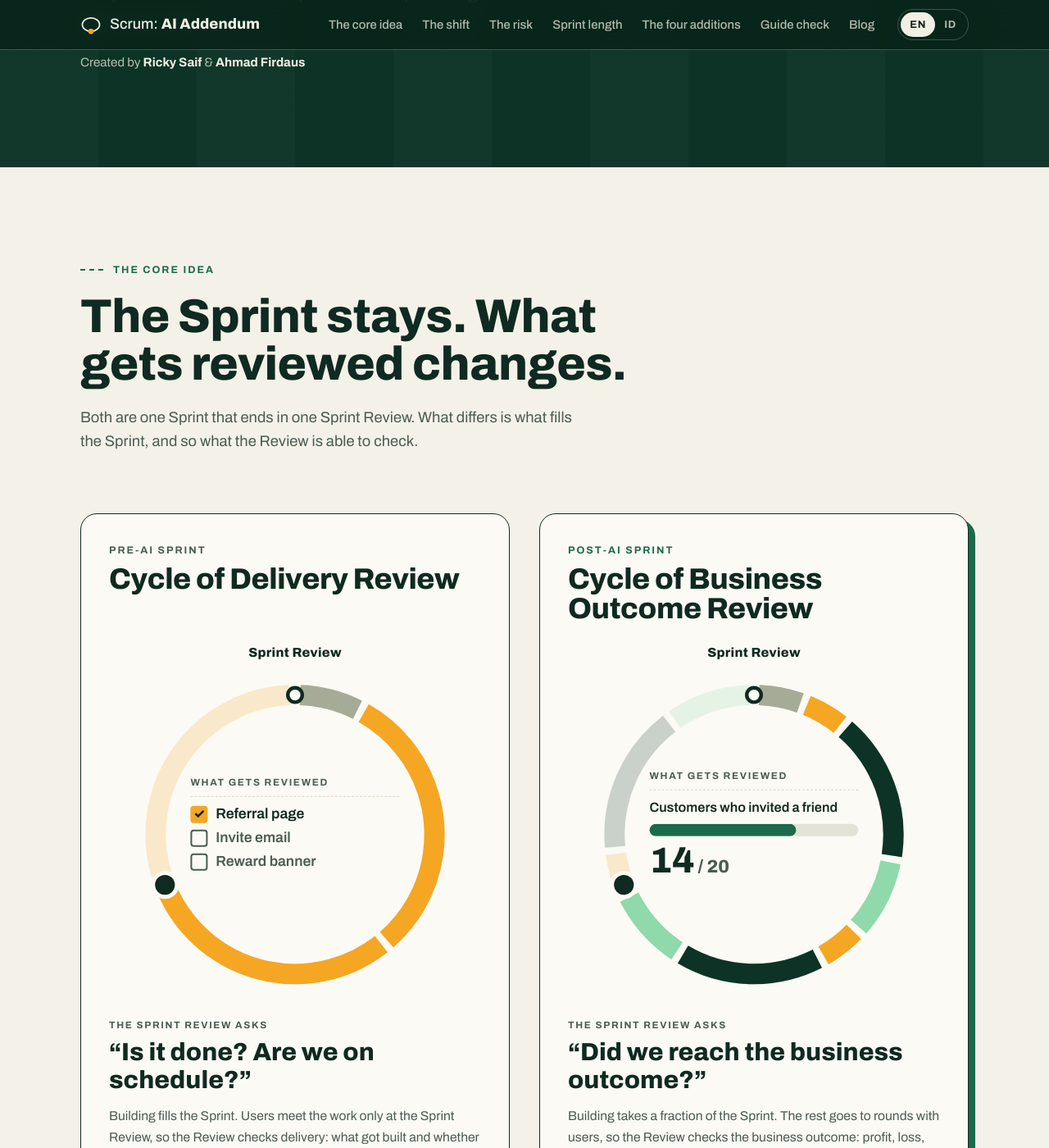
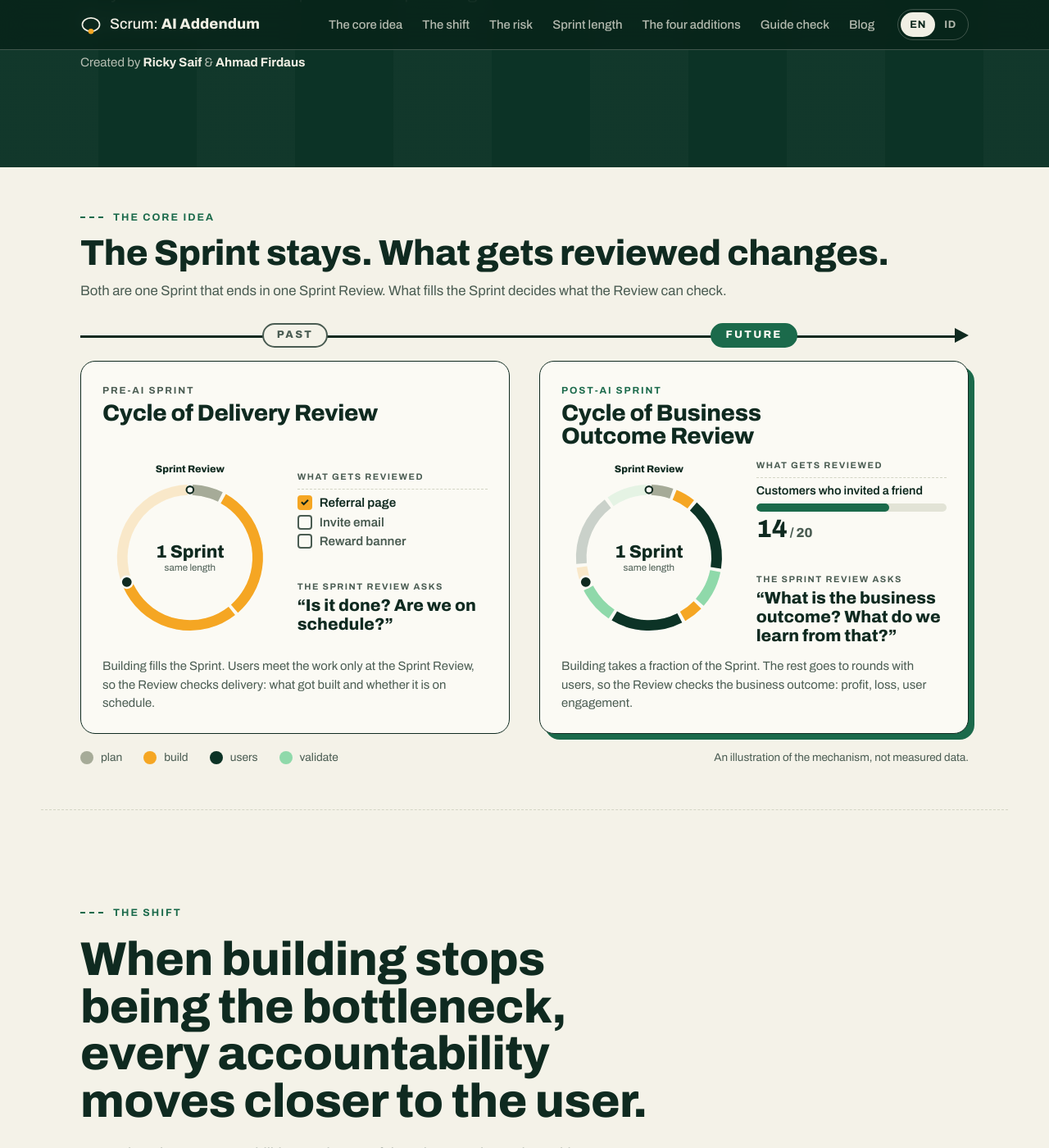
Before and after one commit to rizkysyaiful/scrum-ai-addendum, a Jekyll site: the page built from index.html, in a window 1280 px wide and 1400 px high, scrolled down 741 px. Shown: the whole window at 82% size. Built offline with Jekyll 4.4.1, drawn with Linux system fonts in a browser that asks for light colours.

Commit message:
Fit The core idea on one screen, add Past/Future arrow, new review question
Co-Authored-By: Claude Opus 5.5 <noreply@anthropic.com>

```diff
--- a/_data/en.yml
+++ b/_data/en.yml
@@ -40,8 +40,12 @@ core:
   kicker: "The core idea"
   title: "The Sprint stays. What gets reviewed changes."
   intro: >-
-    Both are one Sprint that ends in one Sprint Review. What differs is what
-    fills the Sprint, and so what the Review is able to check.
+    Both are one Sprint that ends in one Sprint Review. What fills the Sprint
+    decides what the Review can check.
+  past: "Past"
+  future: "Future"
+  one_sprint: "1 Sprint"
+  same_length: "same length"
   top: "Sprint Review"
   reviewed: "What gets reviewed"
   asks: "The Sprint Review asks"
@@ -59,7 +63,7 @@ core:
     label: "A Sprint of the same length drawn as a cycle. Building is short; three rounds of building, users and validation fill the Sprint, and the Sprint Review checks whether the business outcome was reached."
     metric: "Customers who invited a friend"
     result: "Business outcome reached ✓"
-    question: "“Did we reach the business outcome?”"
+    question: "“What is the business outcome? What do we learn from that?”"
     body: "Building takes a fraction of the Sprint. The rest goes to rounds with users, so the Review checks the business outcome: profit, loss, user engagement."
   legend:
     plan: "plan"
--- a/_layouts/home.html
+++ b/_layouts/home.html
@@ -31,18 +31,26 @@ layout: default
 
 <section class="core paper" id="core">
   <div class="wrap">
-    <header class="sec-head reveal">
+    <header class="sec-head core-head reveal">
       <p class="kicker">{{ t.core.kicker }}</p>
       <h2>{{ t.core.title }}</h2>
       <p class="sec-intro">{{ t.core.intro }}</p>
     </header>
+    <div class="timeline reveal" aria-hidden="true">
+      <span class="tl-label tl-past">{{ t.core.past }}</span>
+      <span class="tl-label tl-future">{{ t.core.future }}</span>
+    </div>
     <div class="core-grid" id="cycles">
       <article class="cyc cyc-pre reveal">
-        <p class="cyc-era">{{ t.core.pre.era }}</p>
+        <p class="cyc-era"><span class="cyc-when">{{ t.core.past }}</span>{{ t.core.pre.era }}</p>
         <h3>{{ t.core.pre.title }}</h3>
+        <div class="cyc-main">
           <div class="cyc-ring" role="img" aria-label="{{ t.core.pre.label }}">
             {% include cycle-ring.html spec="plan,0.6,7.4|build,8.2,38.6|build,39.4,69.4|build,70.2,99.4" %}
             <p class="cr-top">{{ t.core.top }}</p>
+            <p class="cr-mid"><b>{{ t.core.one_sprint }}</b><small>{{ t.core.same_length }}</small></p>
+          </div>
+          <div class="cyc-side">
             <div class="cr-card">
               <p class="cc-label">{{ t.core.reviewed }}</p>
               <ul class="cc-list">
@@ -53,17 +61,24 @@ layout: default
               </ul>
               <p class="cc-result">{{ t.core.pre.result }}</p>
             </div>
-        </div>
+            <div class="cyc-qa">
               <p class="cyc-ask">{{ t.core.asks }}</p>
               <p class="cyc-q"><mark>{{ t.core.pre.question }}</mark></p>
+            </div>
+          </div>
+        </div>
         <p class="cyc-body">{{ t.core.pre.body }}</p>
       </article>
       <article class="cyc cyc-post reveal">
-        <p class="cyc-era">{{ t.core.post.era }}</p>
+        <p class="cyc-era"><span class="cyc-when">{{ t.core.future }}</span>{{ t.core.post.era }}</p>
         <h3>{{ t.core.post.title }}</h3>
+        <div class="cyc-main">
           <div class="cyc-ring" role="img" aria-label="{{ t.core.post.label }}">
             {% include cycle-ring.html spec="plan,0.6,5.4|build,6.2,10.6|users,11.4,27.4|validate,28.2,36.5|build,37.3,41.7|users,42.5,58.5|validate,59.3,67.6|build,68.4,72.8|users,73.6,89.6|validate,90.4,99.4" %}
             <p class="cr-top">{{ t.core.top }}</p>
+            <p class="cr-mid"><b>{{ t.core.one_sprint }}</b><small>{{ t.core.same_length }}</small></p>
+          </div>
+          <div class="cyc-side">
             <div class="cr-card">
               <p class="cc-label">{{ t.core.reviewed }}</p>
               <p class="cc-metric">{{ t.core.post.metric }}</p>
@@ -71,12 +86,16 @@ layout: default
               <p class="cc-val"><span data-val data-vals="0,7,14,20" data-ats="36.5,67.6,99.4">20</span><small> / 20</small></p>
               <p class="cc-result">{{ t.core.post.result }}</p>
             </div>
-        </div>
+            <div class="cyc-qa">
               <p class="cyc-ask">{{ t.core.asks }}</p>
               <p class="cyc-q"><mark>{{ t.core.post.question }}</mark></p>
+            </div>
+          </div>
+        </div>
         <p class="cyc-body">{{ t.core.post.body }}</p>
       </article>
     </div>
+    <div class="core-foot">
       <ul class="legend legend-ink core-legend">
         {%- assign keys = "plan,build,users,validate" | split: "," -%}
         {%- for k in keys %}
@@ -84,6 +103,7 @@ layout: default
         {%- endfor %}
       </ul>
       <p class="demo-note demo-note-ink">{{ t.core.note }}</p>
+    </div>
   </div>
 </section>
 
--- a/assets/css/main.css
+++ b/assets/css/main.css
@@ -158,20 +158,38 @@ h1 { display: grid; gap: 18px; }
 .js .reveal { opacity: 0; transform: translateY(24px); transition: opacity 0.7s, transform 0.7s cubic-bezier(0.2, 0.7, 0.2, 1); }
 .js .reveal.in { opacity: 1; transform: none; }
 
-/* ---------- the core idea ---------- */
+/* ---------- the core idea ----------
+   Sized to fit one screen: header, Past -> Future arrow, two cards, legend. */
+.core { padding-block: clamp(32px, 4vw, 52px); }
 .core + .shift { padding-top: 0; }
 .core + .shift .wrap { padding-top: var(--sec); border-top: 1px dashed var(--rule); }
+.core-head { margin-bottom: clamp(16px, 2vw, 24px); }
+.core-head .kicker { margin-bottom: 12px; }
+.core-head h2 { font-size: clamp(1.9rem, 3.4vw, 2.75rem); max-width: none; }
+.core-head .sec-intro { margin-top: 10px; max-width: none; font-size: 1.05rem; }
+
+.timeline { position: relative; display: grid; grid-template-columns: repeat(2, minmax(0, 1fr)); gap: clamp(18px, 3vw, 36px); align-items: center; height: 34px; margin-bottom: 14px; }
+.timeline::before { content: ""; position: absolute; left: 0; right: 12px; top: 50%; border-top: 3px solid var(--ink); transform-origin: left; transition: transform 1.1s cubic-bezier(0.6, 0, 0.2, 1) 0.15s; }
+.timeline::after { content: ""; position: absolute; right: 0; top: 50%; transform: translateY(-50%); border-left: 17px solid var(--ink); border-block: 9px solid transparent; transition: opacity 0.3s 1.1s; }
+.js .timeline:not(.in)::before { transform: scaleX(0); }
+.js .timeline:not(.in)::after { opacity: 0; }
+.tl-label { position: relative; justify-self: center; padding: 5px 16px; border-radius: 999px; font-size: 0.8rem; font-weight: 800; letter-spacing: 0.18em; text-transform: uppercase; line-height: 1.2; }
+.tl-past { background: var(--paper); color: var(--ink-dim); border: 2px solid var(--ink-dim); }
+.tl-future { background: var(--green); color: var(--sheet); border: 2px solid var(--green); }
+
 .core-grid { display: grid; grid-template-columns: repeat(2, minmax(0, 1fr)); gap: 0 clamp(18px, 3vw, 36px); }
-/* subgrid keeps the rings and questions of both cards on the same lines */
-.cyc { display: grid; grid-row: span 6; grid-template-rows: subgrid; align-content: start; background: var(--sheet); border: 1.5px solid var(--ink); border-radius: 20px; padding: clamp(20px, 3vw, 34px); }
-.cyc-post { box-shadow: 8px 8px 0 var(--green); transition-delay: 0.12s; }
-.cyc-era { font-size: 0.78rem; font-weight: 700; letter-spacing: 0.16em; text-transform: uppercase; color: var(--ink-dim); margin-bottom: 8px; }
+/* subgrid keeps the rings and texts of both cards on the same lines */
+.cyc { display: grid; grid-row: span 4; grid-template-rows: subgrid; align-content: start; background: var(--sheet); border: 1.5px solid var(--ink); border-radius: 18px; padding: clamp(18px, 2.2vw, 26px); }
+.cyc-post { box-shadow: 7px 7px 0 var(--green); transition-delay: 0.12s; }
+.cyc-era { font-size: 0.74rem; font-weight: 700; letter-spacing: 0.16em; text-transform: uppercase; color: var(--ink-dim); margin-bottom: 4px; }
 .cyc-post .cyc-era { color: var(--green); }
-.cyc h3 { font-size: clamp(1.6rem, 2.8vw, 2.25rem); }
-.cyc-ring { position: relative; container-type: inline-size; width: 100%; max-width: 440px; aspect-ratio: 1; margin: clamp(14px, 2vw, 22px) auto clamp(10px, 1.6vw, 18px); }
+.cyc-when { display: none; }
+.cyc h3 { font-size: clamp(1.4rem, 2.2vw, 1.85rem); align-self: start; }
+.cyc-main { display: grid; grid-template-columns: minmax(0, 0.92fr) minmax(0, 1fr); gap: clamp(14px, 2vw, 24px); align-items: center; margin-top: 12px; }
+.cyc-ring { position: relative; width: 100%; max-width: 250px; aspect-ratio: 1; }
 .cyc-ring svg { position: absolute; inset: 0; width: 100%; height: 100%; overflow: visible; }
 .cr-path { fill: none; stroke: none; }
-.cyc-ring path:not(.cr-path) { fill: none; stroke-width: 17; }
+.cyc-ring path:not(.cr-path) { fill: none; stroke-width: 18; }
 .cr-base { opacity: 0.2; }
 .k-plan { stroke: #a6ab98; background: #a6ab98; }
 .k-build { stroke: var(--ball); background: var(--ball); }
@@ -182,31 +200,68 @@ h1 { display: grid; gap: 18px; }
 .cr-pulse { fill: none; stroke: var(--ball); stroke-width: 4; opacity: 0; transform-box: fill-box; transform-origin: center; }
 .at-review .cr-pulse { animation: crpulse 1.1s ease-out 2; }
 @keyframes crpulse { from { opacity: 1; transform: scale(0.6); } to { opacity: 0; transform: scale(2.4); } }
-.cr-top { position: absolute; top: 0; left: 50%; transform: translateX(-50%); white-space: nowrap; font-size: 15px; font-size: 3.6cqw; font-weight: 800; letter-spacing: 0.02em; }
-.cr-card { position: absolute; left: 50%; top: 53.33%; transform: translate(-50%, -50%); width: 58%; display: grid; gap: 2.4cqw; font-size: 14px; }
-.cc-label { font-size: 2.7cqw; font-weight: 700; letter-spacing: 0.14em; text-transform: uppercase; color: var(--ink-dim); padding-bottom: 1.6cqw; border-bottom: 1.5px dashed var(--rule); }
-.cc-list { display: grid; gap: 1.8cqw; font-size: 4cqw; font-weight: 600; line-height: 1.15; }
-.cc-list li { display: flex; align-items: center; gap: 2.2cqw; color: var(--ink-dim); transition: color 0.3s; }
-.cc-list i { width: 4.8cqw; height: 4.8cqw; flex: none; display: grid; place-items: center; border: 2px solid currentColor; border-radius: 4px; font-style: normal; transition: background-color 0.25s, border-color 0.25s; }
+.cr-top { position: absolute; top: 0; left: 50%; transform: translateX(-50%); white-space: nowrap; font-size: 0.76rem; font-weight: 800; line-height: 1.1; }
+.cr-mid { position: absolute; left: 50%; top: 53.33%; transform: translate(-50%, -50%); display: grid; text-align: center; line-height: 1.1; }
+.cr-mid b { font-family: var(--display); font-stretch: 75%; font-weight: 800; font-size: clamp(1.15rem, 1.7vw, 1.45rem); }
+.cr-mid small { font-size: 0.72rem; color: var(--ink-dim); }
+
+.cyc-side { display: grid; gap: 14px; align-content: center; }
+.cr-card { display: grid; gap: 7px; }
+.cc-label { font-size: 0.68rem; font-weight: 700; letter-spacing: 0.14em; text-transform: uppercase; color: var(--ink-dim); padding-bottom: 6px; border-bottom: 1.5px dashed var(--rule); }
+.cc-list { display: grid; gap: 5px; font-size: 0.95rem; font-weight: 600; line-height: 1.2; }
+.cc-list li { display: flex; align-items: center; gap: 9px; color: var(--ink-dim); transition: color 0.3s; }
+.cc-list i { width: 18px; height: 18px; flex: none; display: grid; place-items: center; border: 2px solid currentColor; border-radius: 4px; font-style: normal; transition: background-color 0.25s, border-color 0.25s; }
 .cc-list li.done { color: var(--ink); }
 .cc-list li.done i { background: var(--ball); border-color: var(--ball); }
-.cc-list li.done i::after { content: "✓"; font-size: 3.6cqw; font-weight: 800; line-height: 1; color: var(--pitch-deep); }
-.cc-metric { font-size: 3.7cqw; font-weight: 600; line-height: 1.2; }
-.cc-bar { display: block; position: relative; height: 3.4cqw; border-radius: 99px; background: #e2e3d6; overflow: hidden; }
+.cc-list li.done i::after { content: "✓"; font-size: 0.8rem; font-weight: 800; line-height: 1; color: var(--pitch-deep); }
+.cc-metric { font-size: 0.9rem; font-weight: 600; line-height: 1.2; }
+.cc-bar { display: block; position: relative; height: 10px; border-radius: 99px; background: #e2e3d6; overflow: hidden; }
 .cc-bar i { position: absolute; inset: 0 auto 0 0; border-radius: inherit; background: var(--green); transition: width 0.6s cubic-bezier(0.3, 1.3, 0.5, 1); }
-.cc-val { font-family: var(--display); font-stretch: 72%; font-weight: 800; font-size: 10cqw; line-height: 0.9; }
-.cc-val small { font-size: 5cqw; color: var(--ink-dim); }
-.cc-result { font-size: 3.6cqw; font-weight: 800; line-height: 1.2; color: var(--green); opacity: 0; transform: translateY(4px); transition: opacity 0.3s, transform 0.3s; }
+.cc-val { font-family: var(--display); font-stretch: 72%; font-weight: 800; font-size: 1.9rem; line-height: 0.95; }
+.cc-val small { font-size: 1rem; color: var(--ink-dim); }
+.cc-result { font-size: 0.86rem; font-weight: 800; line-height: 1.2; color: var(--green); opacity: 0; transform: translateY(4px); transition: opacity 0.3s, transform 0.3s; }
 .at-review .cc-result { opacity: 1; transform: none; }
-.cyc-ask { font-size: 0.74rem; font-weight: 700; letter-spacing: 0.14em; text-transform: uppercase; color: var(--ink-dim); }
-.cyc-q { margin-top: 6px; font-family: var(--display); font-stretch: 75%; font-weight: 800; font-size: clamp(1.45rem, 2.4vw, 1.9rem); line-height: 1.12; }
+.cyc-ask { font-size: 0.68rem; font-weight: 700; letter-spacing: 0.14em; text-transform: uppercase; color: var(--ink-dim); }
+.cyc-q { margin-top: 3px; font-family: var(--display); font-stretch: 75%; font-weight: 800; font-size: clamp(1.15rem, 1.6vw, 1.4rem); line-height: 1.12; }
 .cyc-q mark { color: inherit; background: linear-gradient(transparent 58%, rgba(245, 166, 35, 0.55) 58%) no-repeat 0 0 / 0% 100%; transition: background-size 0.6s ease-out; -webkit-box-decoration-break: clone; box-decoration-break: clone; }
 .at-review .cyc-q mark { background-size: 100% 100%; }
-.cyc-body { margin-top: 14px; font-size: 0.98rem; color: var(--ink-dim); }
+.cyc-body { margin-top: 14px; font-size: 0.93rem; line-height: 1.5; color: var(--ink-dim); }
+
+.core-foot { display: flex; flex-wrap: wrap; justify-content: space-between; align-items: center; gap: 6px 24px; margin-top: 18px; }
+.core-foot .legend, .core-foot .demo-note { margin-top: 0; }
 .core-legend .sw { border-radius: 50%; }
-.cyc h3 { align-self: start; }
-.cyc-ask { align-self: end; }
-@media (max-width: 760px) { .core-grid { grid-template-columns: 1fr; row-gap: 26px; } .cyc { grid-row: auto; display: flex; flex-direction: column; } .cyc h3, .cyc-ask { align-self: auto; } .cyc-post { box-shadow: 6px 6px 0 var(--green); } }
+/* short screens: keep the whole section on one screen */
+@media (min-width: 761px) and (max-height: 840px) {
+  .core { padding-block: 22px 26px; }
+  .core-head { margin-bottom: 12px; }
+  .core-head h2 { font-size: clamp(1.9rem, 3vw, 2.35rem); }
+  .timeline { margin-bottom: 10px; height: 30px; }
+  .cyc { padding-block: 16px; }
+  .cyc-ring { max-width: 215px; }
+  .cyc-main { margin-top: 8px; }
+  .cyc-body { margin-top: 10px; }
+  .core-foot { margin-top: 12px; }
+}
+@media (min-width: 761px) and (max-height: 740px) {
+  .core { padding-block: 14px 18px; }
+  .core-head .kicker { margin-bottom: 8px; }
+  .cyc-ring { max-width: 196px; }
+  .cyc-side { gap: 10px; }
+  .cyc-q { font-size: 1.1rem; }
+}
+
+@media (max-width: 760px) {
+  .timeline { display: none; }
+  .core-grid { grid-template-columns: 1fr; row-gap: 52px; }
+  .cyc { grid-row: auto; display: flex; flex-direction: column; position: relative; }
+  .cyc h3 { align-self: auto; }
+  .cyc-when { display: inline-block; margin-right: 10px; padding: 2px 9px; border-radius: 999px; border: 1.5px solid currentColor; }
+  .cyc-post .cyc-when { background: var(--green); border-color: var(--green); color: var(--sheet); }
+  .cyc-post { box-shadow: 6px 6px 0 var(--green); }
+  /* past -> future, pointing down between the stacked cards */
+  .cyc-post::before { content: ""; position: absolute; left: 50%; top: -44px; width: 18px; height: 34px; transform: translateX(-50%); background: var(--ink); clip-path: polygon(38% 0, 62% 0, 62% 58%, 100% 58%, 50% 100%, 0 58%, 38% 58%); }
+}
+@media (max-width: 420px) { .cyc-main { grid-template-columns: minmax(0, 0.85fr) minmax(0, 1fr); gap: 12px; } .cc-list { font-size: 0.86rem; } }
 
 /* ---------- the shift ---------- */
 .roles { display: grid; grid-template-columns: repeat(3, minmax(0, 1fr)); gap: 0; border-top: 2px solid var(--ink); }
```
Also changed, not shown: _data/id.yml (+7 -4 lines). Lines whose indentation alone changed are shown as unchanged.
